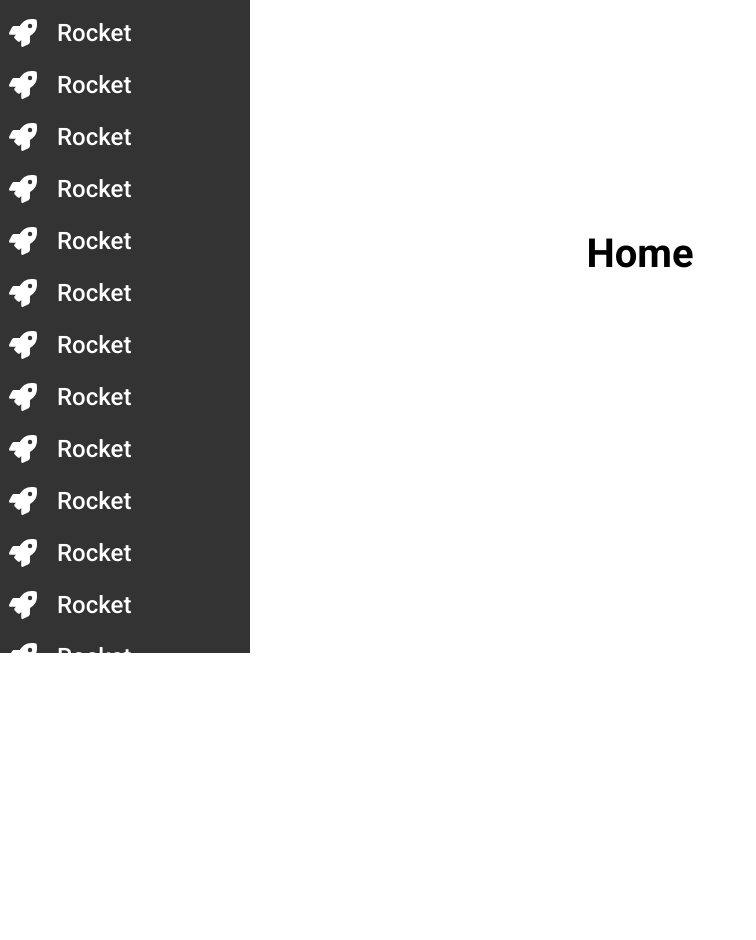
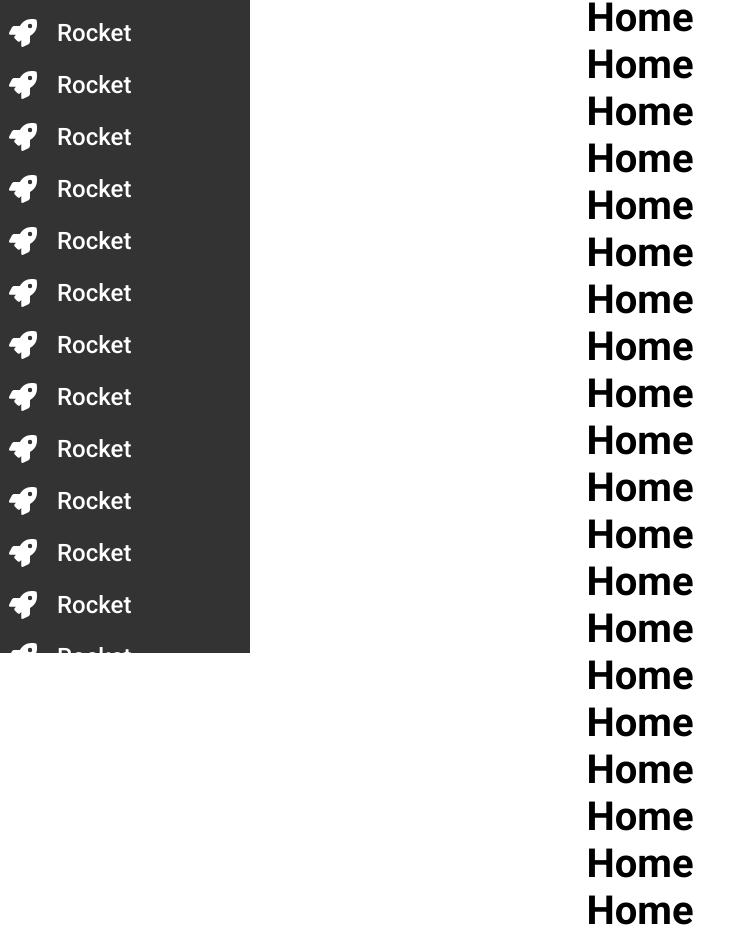
Before and after one commit to Idaslon/T.I.L, a React (Create React App) app in the folder React - Css Design/responsive-sidebar/: page /home in a window 1280 px wide. Shown: the part 147-1087 px from the top of the page, without its empty margins (0-756 px from the left). Before the commit the page ends 800 px from the top, so only its background shows below. Built offline with nearby package versions, Linux system fonts and the light colour scheme; the HTML template or start-up script is replaced by a standard one.

Commit message:
scroll finished

```diff
--- a/React - Css Design/responsive-sidebar/src/components/Sidebar/Item/index.tsx
+++ b/React - Css Design/responsive-sidebar/src/components/Sidebar/Item/index.tsx
@@ -14,7 +14,7 @@ const Item: React.FC<ItemProps> = ({ name, icon: Icon, to, open }) => {
 
   return (
     <Container to={to} open={open}>
-      <Icon></Icon>
+      <Icon />
       <Name>{name}</Name>
     </Container>
   )
--- a/React - Css Design/responsive-sidebar/src/components/Sidebar/Item/styles.ts
+++ b/React - Css Design/responsive-sidebar/src/components/Sidebar/Item/styles.ts
@@ -26,8 +26,7 @@ export const Container = styled(Link)<ContainerProps>`
   padding: 12px 0px;
 
   cursor: pointer;
-  transition: margin .4s;
-  transition: left .3s ease;
+  transition: all .3s ease;
 
   ${(props) => props.open && OpenSidebarStilization}
 
@@ -39,11 +38,9 @@ export const Container = styled(Link)<ContainerProps>`
     font-size: 1.75rem;
     color: #fff;
 
-    /* @media (max-width: 768px) {
-      &:hover {
-        color: #7159c1;
-      }
-    } */
+    &:hover {
+      color: ${props => !props.open && '#7159c1'};
+    }
   }
 `;
 
--- a/React - Css Design/responsive-sidebar/src/components/Sidebar/index.tsx
+++ b/React - Css Design/responsive-sidebar/src/components/Sidebar/index.tsx
@@ -17,11 +17,11 @@ const Sidebar: React.FC = () => {
 
   return (
     <Wrapper>
-      <BarsIcon ref={barsRef} >
-        <FaBars />
-      </BarsIcon>
+      <Container open={open}>
+        <BarsIcon ref={barsRef} >
+          <FaBars />
+        </BarsIcon>
 
-      <Container open={open}>
         <Content>
           <Item name='Home' open={open} icon={FaHome} to='/home' />
           <Item name='Rocket' open={open} icon={FaRocket} to='/rocket' />
--- a/React - Css Design/responsive-sidebar/src/components/Sidebar/styles.ts
+++ b/React - Css Design/responsive-sidebar/src/components/Sidebar/styles.ts
@@ -1,4 +1,4 @@
-import styled from 'styled-components';
+import styled, { css } from 'styled-components';
 
 import colors from '../../styles/colors'
 
@@ -34,12 +34,15 @@ export const Content = styled.div`
   ::-webkit-scrollbar {
     display: none;
   }
+`;
 
+const OpenSidebarStilization = css`
+  left: 0;
 `;
 
 export const Container = styled.div<ContainerProps>`
   position: fixed;
-  left: ${props => props.open ? '0' : '-200px'};
+  left: -200px;
 
   display: flex;
   flex-direction: column;
@@ -50,14 +53,7 @@ export const Container = styled.div<ContainerProps>`
   background: ${colors.secondary};
   transition: all .3s ease;
 
-  @media (min-width: 768px) {
-    left: 0;
-  }
+  ${(props) => props.open && OpenSidebarStilization}
 `
 
-export const Wrapper = styled.div`
-  /* ${BarsIcon}:hover + ${Container} {
-    left: 0;
-  } */
-
-`
+export const Wrapper = styled.div``
--- a/React - Css Design/responsive-sidebar/src/pages/Home/index.tsx
+++ b/React - Css Design/responsive-sidebar/src/pages/Home/index.tsx
@@ -6,6 +6,29 @@ const Main: React.FC = () => {
   return (
     <Container>
       <Title>Home</Title>
+      <Title>Home</Title>
+      <Title>Home</Title>
+      <Title>Home</Title>
+      <Title>Home</Title>
+      <Title>Home</Title>
+      <Title>Home</Title>
+      <Title>Home</Title>
+      <Title>Home</Title>
+      <Title>Home</Title>
+      <Title>Home</Title>
+      <Title>Home</Title>
+      <Title>Home</Title>
+      <Title>Home</Title>
+      <Title>Home</Title>
+      <Title>Home</Title>
+      <Title>Home</Title>
+      <Title>Home</Title>
+      <Title>Home</Title>
+      <Title>Home</Title>
+      <Title>Home</Title>
+      <Title>Home</Title>
+      <Title>Home</Title>
+      <Title>Home</Title>
     </Container>
   )
 }
--- a/React - Css Design/responsive-sidebar/src/pages/Home/styles.ts
+++ b/React - Css Design/responsive-sidebar/src/pages/Home/styles.ts
@@ -2,6 +2,7 @@ import styled from 'styled-components';
 
 export const Container = styled.div`
   display: flex;
+  flex-direction: column;
   justify-content: center;
   align-items: center;
   flex: 1;
```
